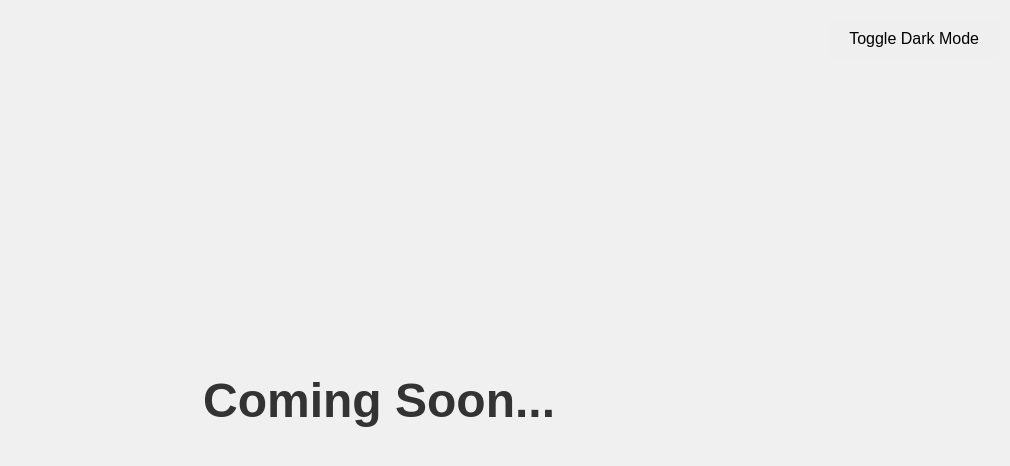
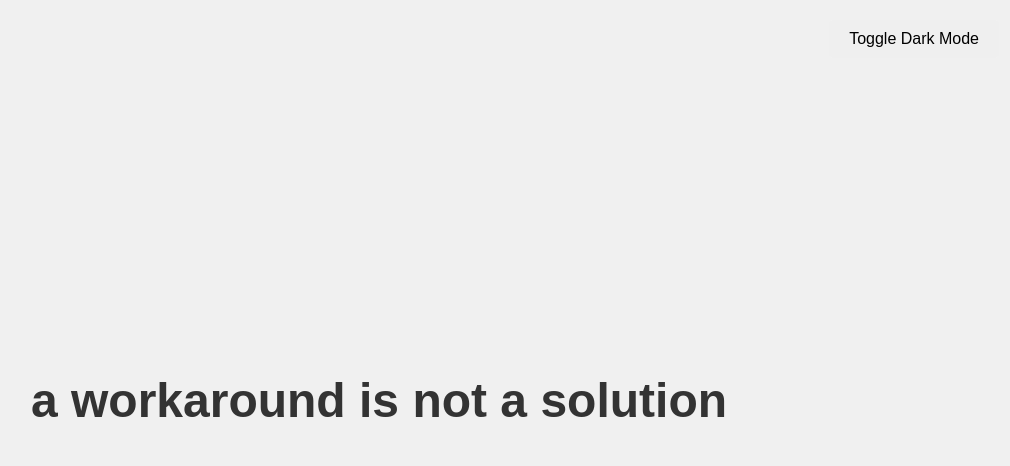
Before and after one commit to cbreqs/landing-page, a plain HTML site: page index.html in a window 1280 px wide. Shown: the whole page, without its empty margins (261-1271 px from the left). Drawn offline with Linux system fonts and the light colour scheme.

Commit message:
Update index.html
workaround

```diff
--- a/index.html
+++ b/index.html
@@ -3,7 +3,7 @@
 <head>
     <meta charset="UTF-8">
     <meta name="viewport" content="width=device-width, initial-scale=1.0">
-    <title>Coming Soon</title>
+    <title>5 more minutes, Ma</title>
     <style>
         body {
             margin: 0;
@@ -47,7 +47,7 @@
     </style>
 </head>
 <body>
-    <h1>Coming Soon...</h1>
+    <h1>a workaround is not a solution</h1>
     <button id="toggle-theme">Toggle Dark Mode</button>
 
     <script>
```
